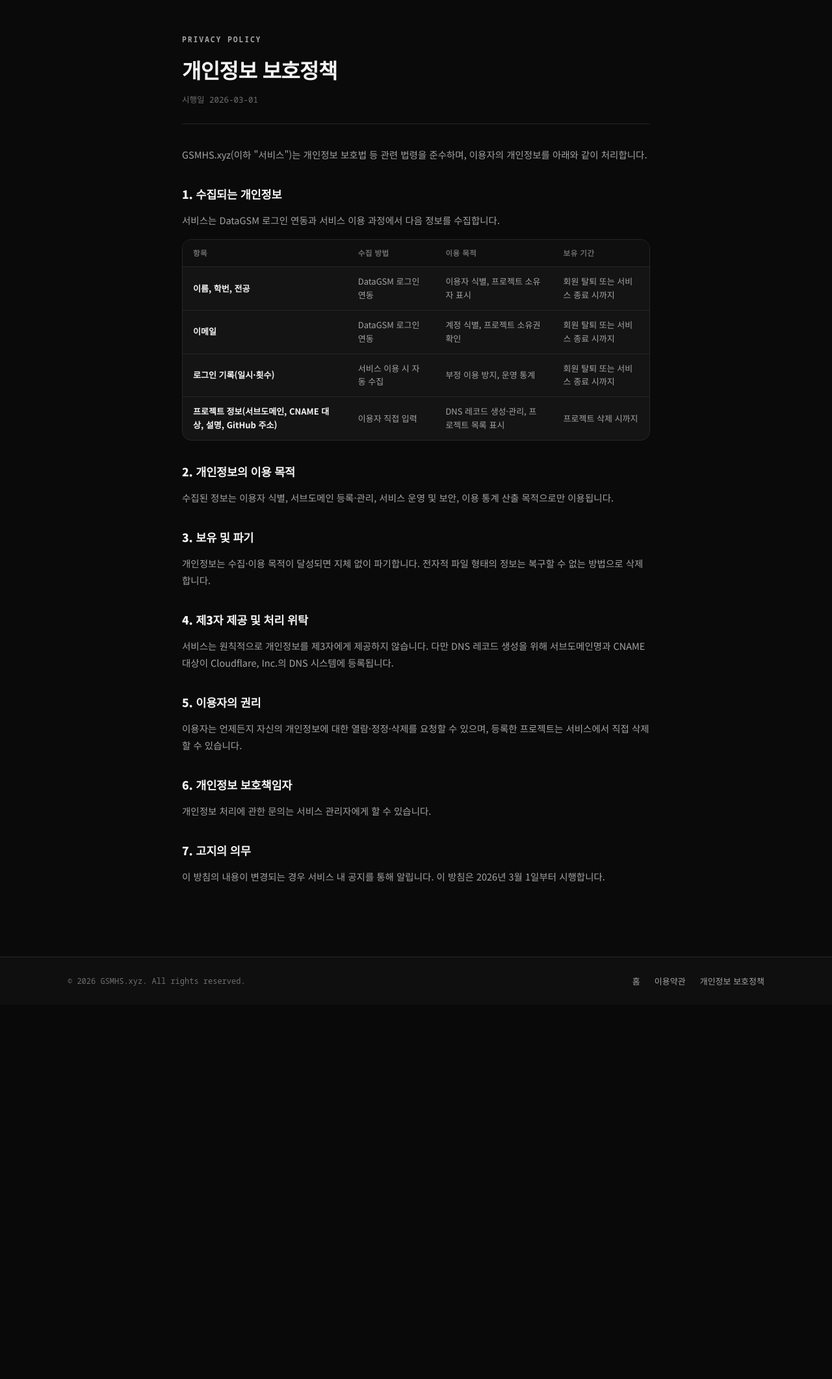
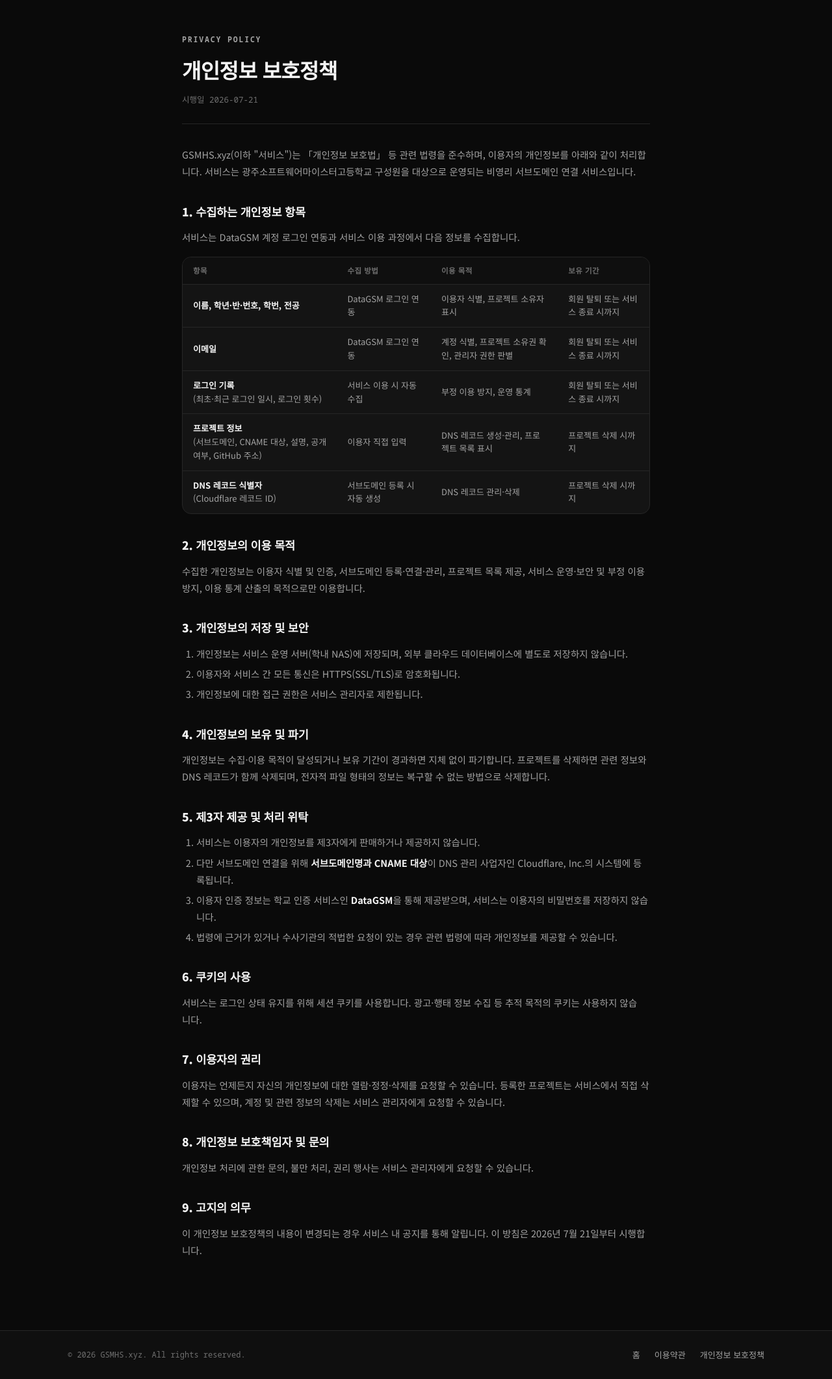
Before and after one commit to h4ru1012/gsmhs.xyz, a Spring Boot app: page /privacy in a window 1280 px wide. Shown: the part 63-2185 px from the top of the page at 65% size. Before the commit the page ends 1580 px from the top, so only its background shows below. Run offline with Spring Boot 4, Linux system fonts and the light colour scheme.

Commit message:
이용약관·개인정보 처리방침 프로덕션 내용으로 업데이트
- 초안(TODO) 표식 제거, 시행일 2026-07-21로 갱신
- 개인정보 방침을 실제 코드 수집 항목에 맞게 보강:
  * 학년·반·번호, Cloudflare 레코드 ID 항목 추가
  * '개인정보의 저장 및 보안'(학내 NAS 저장, HTTPS 암호화, 접근 제한),
    쿠키 사용(세션 쿠키만, 추적 쿠키 미사용), 제3자 제공/위탁(Cloudflare·DataGSM) 명시
- 이용약관 호스팅 예시를 AWS, Vercel, GitHub Pages로 통일

Co-Authored-By: Claude <noreply@anthropic.com>
Claude-Session: https://claude.ai/code/session_01K3knFRNd23ryFi9Mu1GkAz

```diff
--- a/src/main/resources/templates/privacy.html
+++ b/src/main/resources/templates/privacy.html
@@ -252,36 +252,49 @@ function toggleTheme(){var h=document.documentElement,t=h.getAttribute('data-the
     <div class="doc-head">
       <p class="doc-eyebrow">PRIVACY POLICY</p>
       <h1 class="doc-title">개인정보 보호정책</h1>
-      <p class="doc-meta">시행일 2026-03-01</p>
+      <p class="doc-meta">시행일 2026-07-21</p>
     </div>
-    <!-- TODO: 아래 본문은 초안입니다. 운영 중인 실제 방침 본문으로 교체하세요. -->
     <article class="prose">
-      <p>GSMHS.xyz(이하 "서비스")는 개인정보 보호법 등 관련 법령을 준수하며, 이용자의 개인정보를 아래와 같이 처리합니다.</p>
-      <h2>1. 수집되는 개인정보</h2>
-      <p>서비스는 DataGSM 로그인 연동과 서비스 이용 과정에서 다음 정보를 수집합니다.</p>
+      <p>GSMHS.xyz(이하 "서비스")는 「개인정보 보호법」 등 관련 법령을 준수하며, 이용자의 개인정보를 아래와 같이 처리합니다. 서비스는 광주소프트웨어마이스터고등학교 구성원을 대상으로 운영되는 비영리 서브도메인 연결 서비스입니다.</p>
+      <h2>1. 수집하는 개인정보 항목</h2>
+      <p>서비스는 DataGSM 계정 로그인 연동과 서비스 이용 과정에서 다음 정보를 수집합니다.</p>
       <div class="table-wrap">
         <table class="data-table">
           <thead><tr><th>항목</th><th>수집 방법</th><th>이용 목적</th><th>보유 기간</th></tr></thead>
           <tbody>
-            <tr><td><strong>이름, 학번, 전공</strong></td><td>DataGSM 로그인 연동</td><td>이용자 식별, 프로젝트 소유자 표시</td><td>회원 탈퇴 또는 서비스 종료 시까지</td></tr>
-            <tr><td><strong>이메일</strong></td><td>DataGSM 로그인 연동</td><td>계정 식별, 프로젝트 소유권 확인</td><td>회원 탈퇴 또는 서비스 종료 시까지</td></tr>
-            <tr><td><strong>로그인 기록(일시·횟수)</strong></td><td>서비스 이용 시 자동 수집</td><td>부정 이용 방지, 운영 통계</td><td>회원 탈퇴 또는 서비스 종료 시까지</td></tr>
-            <tr><td><strong>프로젝트 정보(서브도메인, CNAME 대상, 설명, GitHub 주소)</strong></td><td>이용자 직접 입력</td><td>DNS 레코드 생성·관리, 프로젝트 목록 표시</td><td>프로젝트 삭제 시까지</td></tr>
+            <tr><td><strong>이름, 학년·반·번호, 학번, 전공</strong></td><td>DataGSM 로그인 연동</td><td>이용자 식별, 프로젝트 소유자 표시</td><td>회원 탈퇴 또는 서비스 종료 시까지</td></tr>
+            <tr><td><strong>이메일</strong></td><td>DataGSM 로그인 연동</td><td>계정 식별, 프로젝트 소유권 확인, 관리자 권한 판별</td><td>회원 탈퇴 또는 서비스 종료 시까지</td></tr>
+            <tr><td><strong>로그인 기록</strong><br>(최초·최근 로그인 일시, 로그인 횟수)</td><td>서비스 이용 시 자동 수집</td><td>부정 이용 방지, 운영 통계</td><td>회원 탈퇴 또는 서비스 종료 시까지</td></tr>
+            <tr><td><strong>프로젝트 정보</strong><br>(서브도메인, CNAME 대상, 설명, 공개 여부, GitHub 주소)</td><td>이용자 직접 입력</td><td>DNS 레코드 생성·관리, 프로젝트 목록 표시</td><td>프로젝트 삭제 시까지</td></tr>
+            <tr><td><strong>DNS 레코드 식별자</strong><br>(Cloudflare 레코드 ID)</td><td>서브도메인 등록 시 자동 생성</td><td>DNS 레코드 관리·삭제</td><td>프로젝트 삭제 시까지</td></tr>
           </tbody>
         </table>
       </div>
       <h2>2. 개인정보의 이용 목적</h2>
-      <p>수집된 정보는 이용자 식별, 서브도메인 등록·관리, 서비스 운영 및 보안, 이용 통계 산출 목적으로만 이용됩니다.</p>
-      <h2>3. 보유 및 파기</h2>
-      <p>개인정보는 수집·이용 목적이 달성되면 지체 없이 파기합니다. 전자적 파일 형태의 정보는 복구할 수 없는 방법으로 삭제합니다.</p>
-      <h2>4. 제3자 제공 및 처리 위탁</h2>
-      <p>서비스는 원칙적으로 개인정보를 제3자에게 제공하지 않습니다. 다만 DNS 레코드 생성을 위해 서브도메인명과 CNAME 대상이 Cloudflare, Inc.의 DNS 시스템에 등록됩니다.</p>
-      <h2>5. 이용자의 권리</h2>
-      <p>이용자는 언제든지 자신의 개인정보에 대한 열람·정정·삭제를 요청할 수 있으며, 등록한 프로젝트는 서비스에서 직접 삭제할 수 있습니다.</p>
-      <h2>6. 개인정보 보호책임자</h2>
-      <p>개인정보 처리에 관한 문의는 서비스 관리자에게 할 수 있습니다.</p>
-      <h2>7. 고지의 의무</h2>
-      <p>이 방침의 내용이 변경되는 경우 서비스 내 공지를 통해 알립니다. 이 방침은 2026년 3월 1일부터 시행합니다.</p>
+      <p>수집한 개인정보는 이용자 식별 및 인증, 서브도메인 등록·연결·관리, 프로젝트 목록 제공, 서비스 운영·보안 및 부정 이용 방지, 이용 통계 산출의 목적으로만 이용합니다.</p>
+      <h2>3. 개인정보의 저장 및 보안</h2>
+      <ol>
+        <li>개인정보는 서비스 운영 서버(학내 NAS)에 저장되며, 외부 클라우드 데이터베이스에 별도로 저장하지 않습니다.</li>
+        <li>이용자와 서비스 간 모든 통신은 HTTPS(SSL/TLS)로 암호화됩니다.</li>
+        <li>개인정보에 대한 접근 권한은 서비스 관리자로 제한됩니다.</li>
+      </ol>
+      <h2>4. 개인정보의 보유 및 파기</h2>
+      <p>개인정보는 수집·이용 목적이 달성되거나 보유 기간이 경과하면 지체 없이 파기합니다. 프로젝트를 삭제하면 관련 정보와 DNS 레코드가 함께 삭제되며, 전자적 파일 형태의 정보는 복구할 수 없는 방법으로 삭제합니다.</p>
+      <h2>5. 제3자 제공 및 처리 위탁</h2>
+      <ol>
+        <li>서비스는 이용자의 개인정보를 제3자에게 판매하거나 제공하지 않습니다.</li>
+        <li>다만 서브도메인 연결을 위해 <strong>서브도메인명과 CNAME 대상</strong>이 DNS 관리 사업자인 Cloudflare, Inc.의 시스템에 등록됩니다.</li>
+        <li>이용자 인증 정보는 학교 인증 서비스인 <strong>DataGSM</strong>을 통해 제공받으며, 서비스는 이용자의 비밀번호를 저장하지 않습니다.</li>
+        <li>법령에 근거가 있거나 수사기관의 적법한 요청이 있는 경우 관련 법령에 따라 개인정보를 제공할 수 있습니다.</li>
+      </ol>
+      <h2>6. 쿠키의 사용</h2>
+      <p>서비스는 로그인 상태 유지를 위해 세션 쿠키를 사용합니다. 광고·행태 정보 수집 등 추적 목적의 쿠키는 사용하지 않습니다.</p>
+      <h2>7. 이용자의 권리</h2>
+      <p>이용자는 언제든지 자신의 개인정보에 대한 열람·정정·삭제를 요청할 수 있습니다. 등록한 프로젝트는 서비스에서 직접 삭제할 수 있으며, 계정 및 관련 정보의 삭제는 서비스 관리자에게 요청할 수 있습니다.</p>
+      <h2>8. 개인정보 보호책임자 및 문의</h2>
+      <p>개인정보 처리에 관한 문의, 불만 처리, 권리 행사는 서비스 관리자에게 요청할 수 있습니다.</p>
+      <h2>9. 고지의 의무</h2>
+      <p>이 개인정보 보호정책의 내용이 변경되는 경우 서비스 내 공지를 통해 알립니다. 이 방침은 2026년 7월 21일부터 시행합니다.</p>
     </article>
   </div>
 </main>
```
Also changed, not shown: src/main/resources/templates/tos.html (+4 -5 lines).
